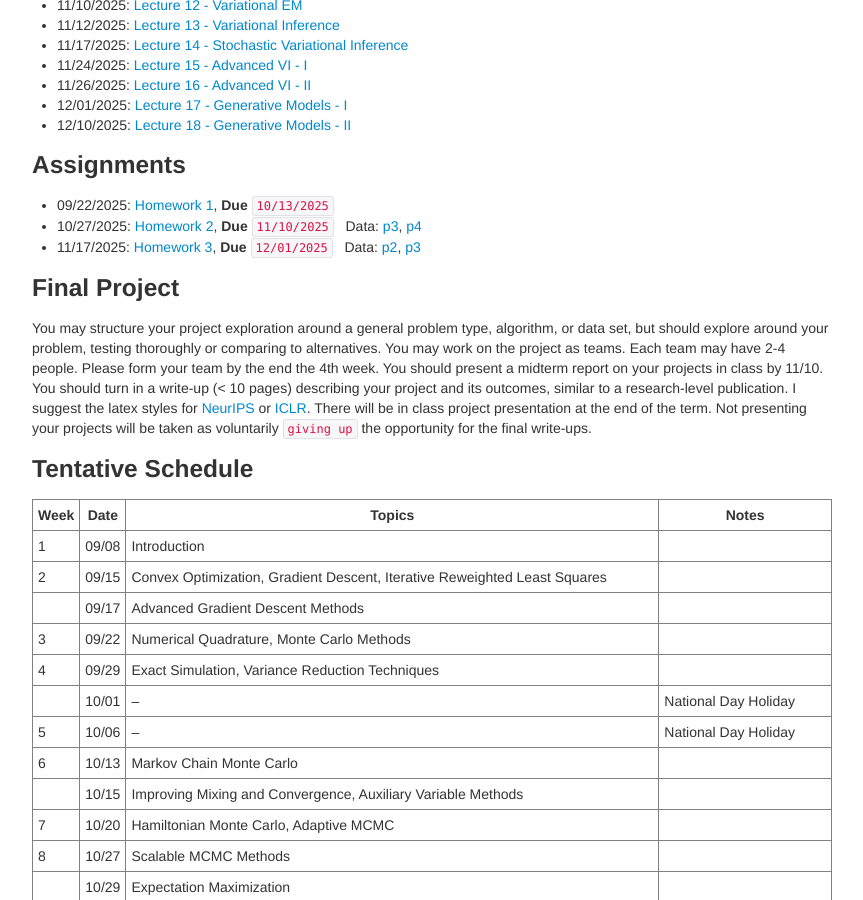
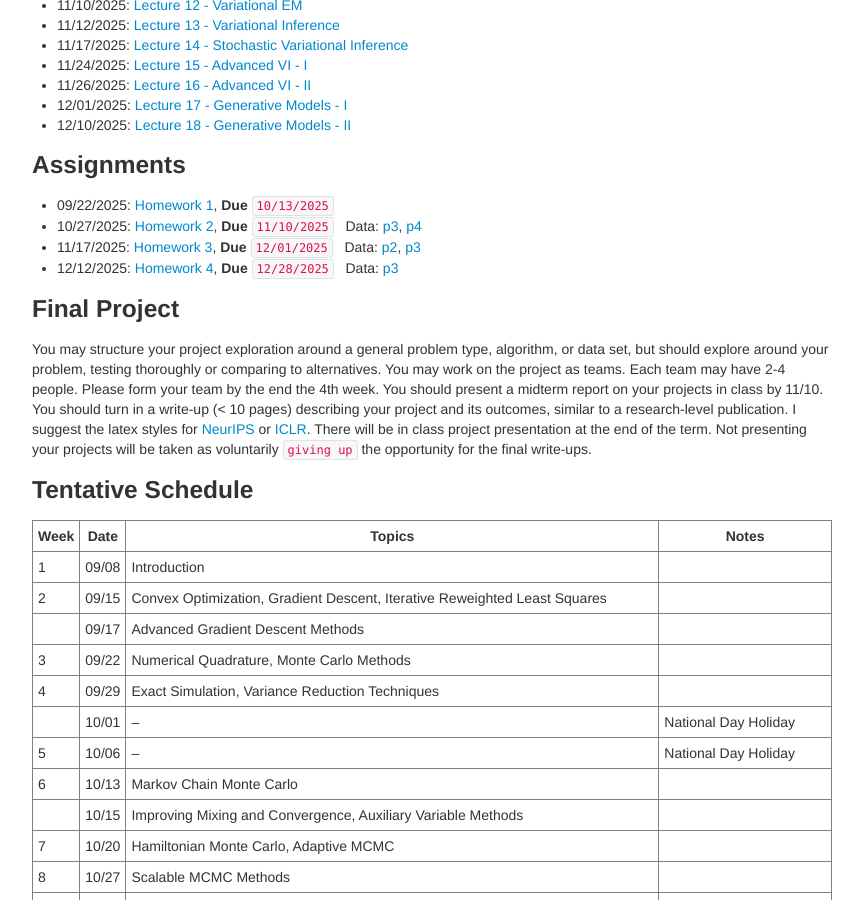
Before and after one commit to zcrabbit/zcrabbit.github.io, a Jekyll site: the page built from courses/smcm-f25.md, in a window 1280 px wide and 900 px high, scrolled down 1388 px. Shown: the whole window, without its empty margins (208-1071 px from the left). Built offline with Jekyll 4.4.1, drawn with Linux system fonts in a browser that asks for light colours.

Commit message:
homework 4 out

```diff
--- a/courses/smcm-f25.md
+++ b/courses/smcm-f25.md
@@ -61,6 +61,7 @@ We will use python during the course. A good Python tutorial is available at <ht
 - 09/22/2025: [Homework 1]({{sites.baseurl}}/static/slides/smcm_fall25/hw01.pdf), **Due** `10/13/2025`
 - 10/27/2025: [Homework 2]({{sites.baseurl}}/static/slides/smcm_fall25/hw02.pdf), **Due** `11/10/2025` &nbsp; Data: [p3]({{sites.baseurl}}/static/datasets/probit_data.npy), [p4]({{sites.baseurl}}/static/datasets/mcs_hw2_p3_data.npy)
 - 11/17/2025: [Homework 3]({{sites.baseurl}}/static/slides/smcm_fall25/hw03.pdf), **Due** `12/01/2025` &nbsp; Data: [p2]({{sites.baseurl}}/static/datasets/absolute_gaussian_data.npy), [p3]({{sites.baseurl}}/static/datasets/btc_hw4_lda_data.p)
+- 12/12/2025: [Homework 4]({{sites.baseurl}}/static/slides/smcm_fall25/hw04.pdf), **Due** `12/28/2025` &nbsp; Data: [p3]({{sites.baseurl}}/static/datasets/banana_shape_data.npy)
 
 
 
```
Also changed, not shown: 3 other files.
